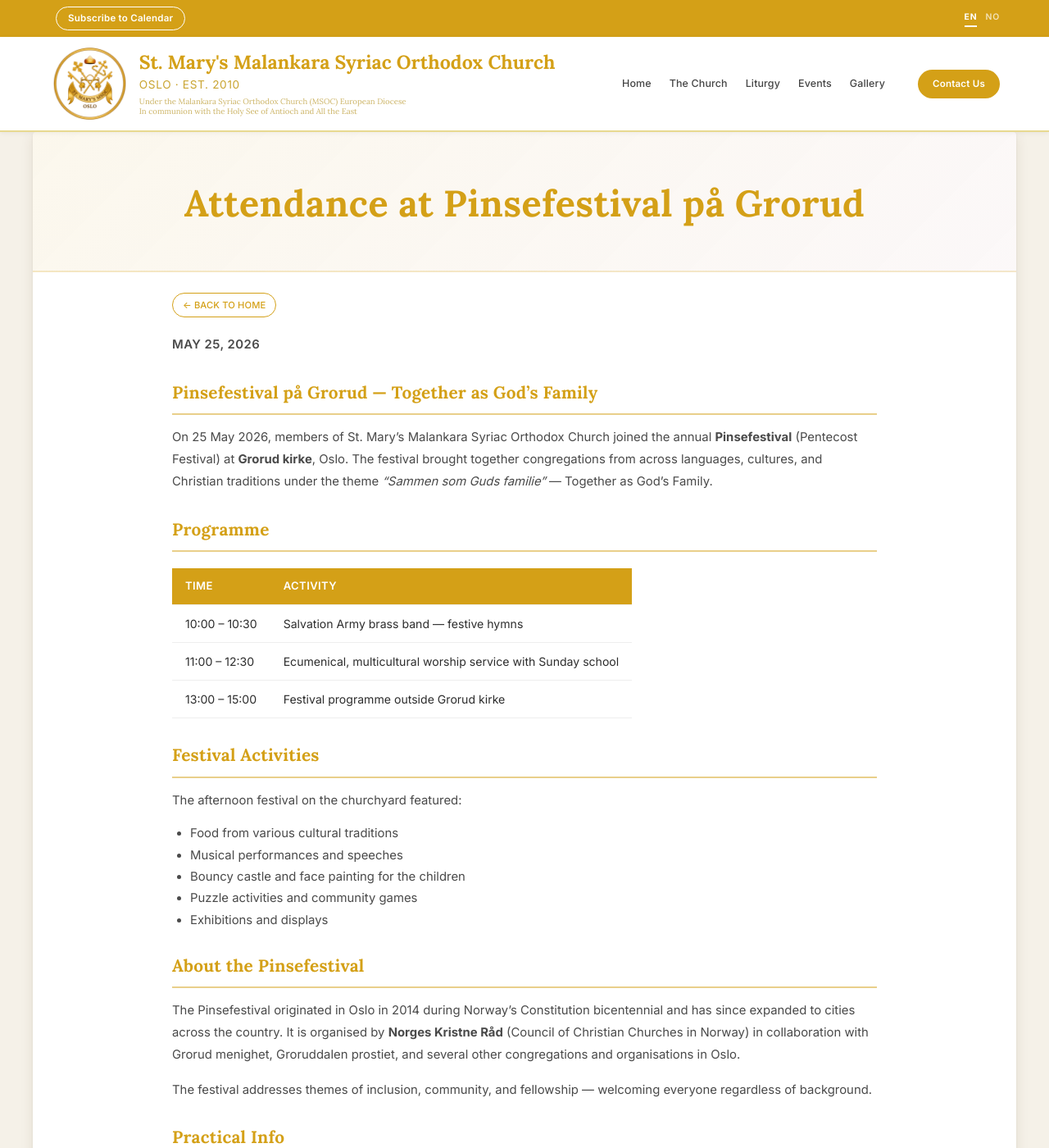
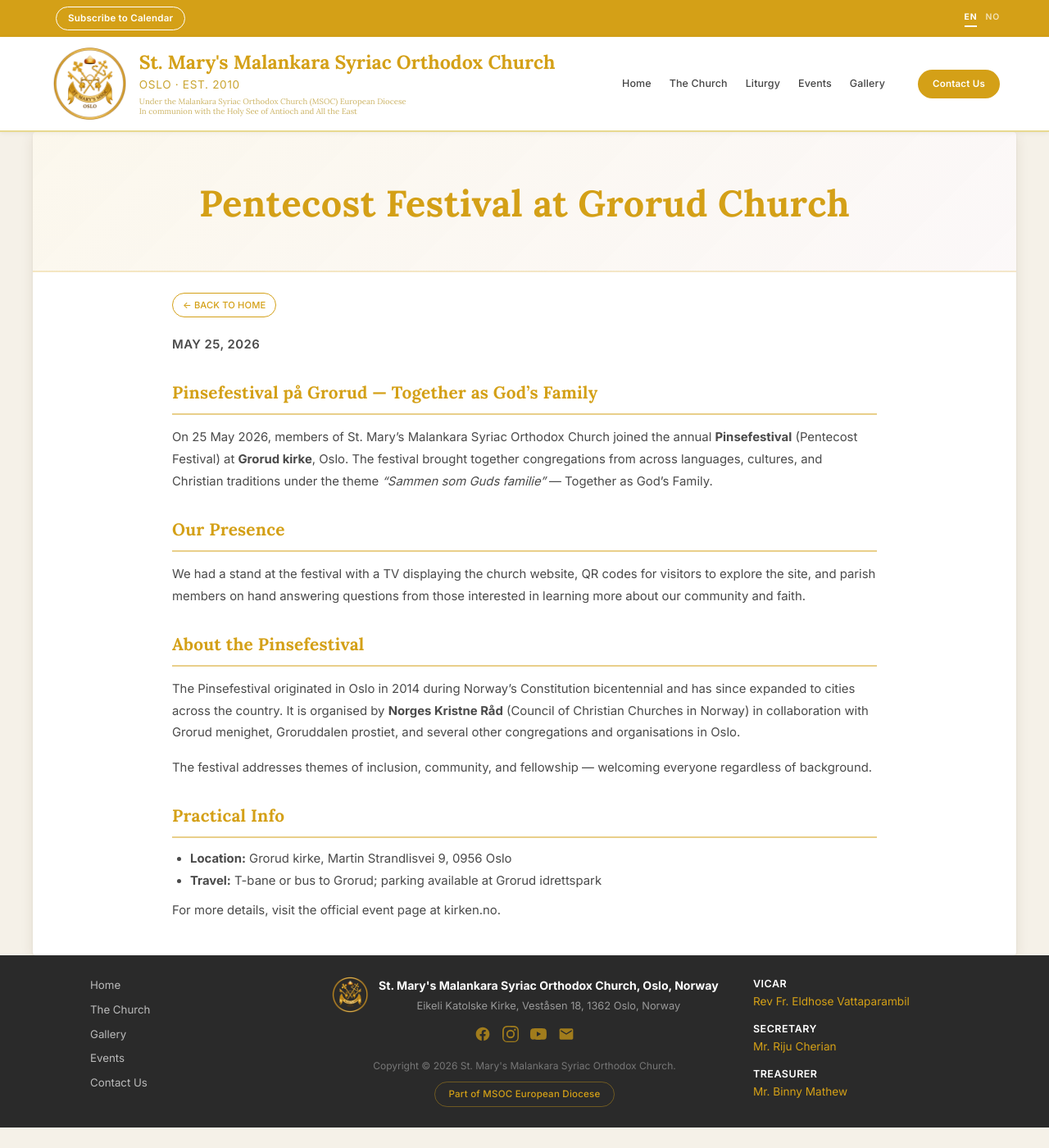
Before and after one commit to stmaryschurchnorway/stmaryschurchnorway.github.io, a Jekyll site: the page built from _posts/2026-05-25-pinsefestival-grorud.md, in a window 1280 px wide and 1400 px high. Shown: the whole window at 82% size. Built offline with Jekyll 4.4.1, drawn with Linux system fonts in a browser that asks for light colours.

Commit message:
fix: update Pinsefestival post with correct title and content
Renamed to "Pentecost Festival at Grorud Church" and replaced
programme with description of our stand at the festival.

Co-Authored-By: Claude Opus 4.6 <noreply@anthropic.com>

```diff
--- a/_posts/2026-05-25-pinsefestival-grorud.md
+++ b/_posts/2026-05-25-pinsefestival-grorud.md
@@ -1,6 +1,6 @@
 ---
 layout: post
-title: "Attendance at Pinsefestival på Grorud"
+title: "Pentecost Festival at Grorud Church"
 date: 2026-05-25
 excerpt: "St. Mary's parish joined the ecumenical Pentecost Festival at Grorud kirke on 2. pinsedag — a multicultural celebration under the theme 'Sammen som Guds familie' (Together as God's Family)."
 ---
@@ -9,23 +9,9 @@ excerpt: "St. Mary's parish joined the ecumenical Pentecost Festival at Grorud k
 
 On 25 May 2026, members of St. Mary's Malankara Syriac Orthodox Church joined the annual **Pinsefestival** (Pentecost Festival) at **Grorud kirke**, Oslo. The festival brought together congregations from across languages, cultures, and Christian traditions under the theme *"Sammen som Guds familie"* — Together as God's Family.
 
-## Programme
+## Our Presence
 
-| Time | Activity |
-|------|----------|
-| 10:00 – 10:30 | Salvation Army brass band — festive hymns |
-| 11:00 – 12:30 | Ecumenical, multicultural worship service with Sunday school |
-| 13:00 – 15:00 | Festival programme outside Grorud kirke |
-
-## Festival Activities
-
-The afternoon festival on the churchyard featured:
-
-- Food from various cultural traditions
-- Musical performances and speeches
-- Bouncy castle and face painting for the children
-- Puzzle activities and community games
-- Exhibitions and displays
+We had a stand at the festival with a TV displaying the church website, QR codes for visitors to explore the site, and parish members on hand answering questions from those interested in learning more about our community and faith.
 
 ## About the Pinsefestival
 
```
